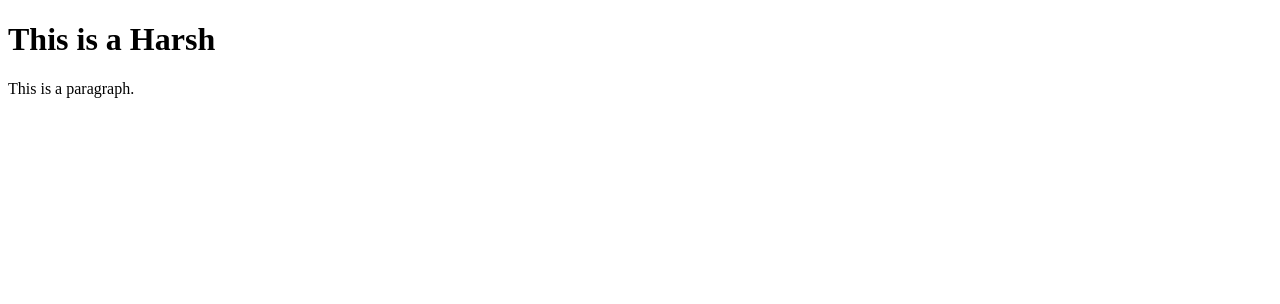
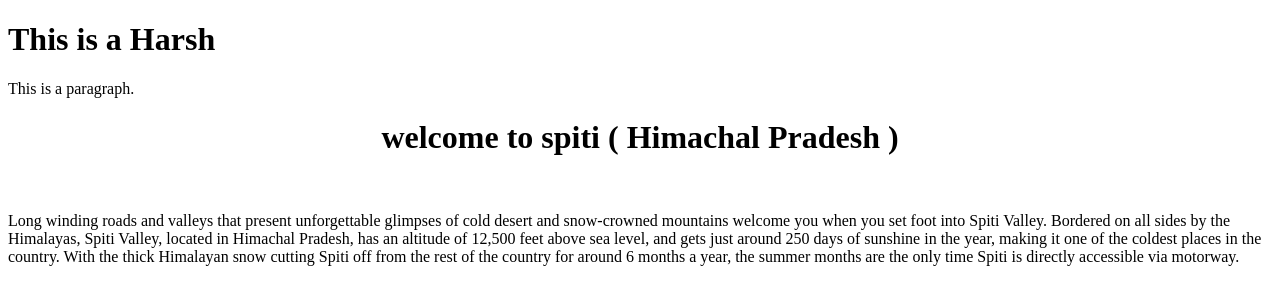
Before and after one commit to priyankamoon16/DemoVCS, a plain HTML site: page index.html in a window 1280 px wide. Drawn offline with Linux system fonts and the light colour scheme.

Commit message:
update the content

```diff
--- a/index.html
+++ b/index.html
@@ -7,6 +7,8 @@
 
 <h1>This is a Harsh</h1>
 <p>This is a paragraph.</p>
+<h1 align ="center">welcome to spiti ( Himachal Pradesh )</h1><br>
+<p>Long winding roads and valleys that present unforgettable glimpses of cold desert and snow-crowned mountains welcome you when you set foot into Spiti Valley. Bordered on all sides by the Himalayas, Spiti Valley, located in Himachal Pradesh, has an altitude of 12,500 feet above sea level, and gets just around 250 days of sunshine in the year, making it one of the coldest places in the country. With the thick Himalayan snow cutting Spiti off from the rest of the country for around 6 months a year, the summer months are the only time Spiti is directly accessible via motorway.</p>
 
 </body>
 </html>
```
